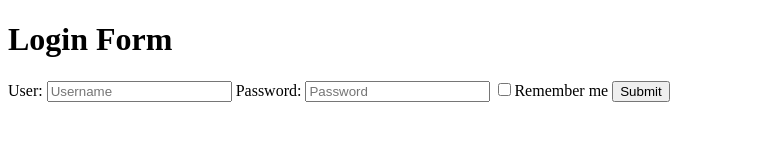
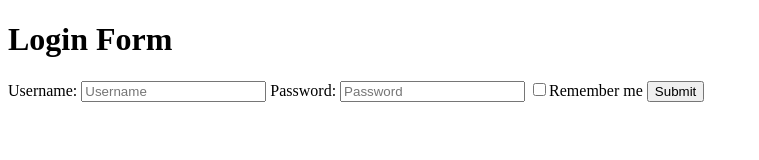
Before and after one commit to acciojob/remember-me-login-form-tejasvairal1234, a website: page main.html in a window 1280 px wide. Shown: the whole page, without its empty margins (0-759 px from the left). Drawn offline with Linux system fonts and the light colour scheme.

Commit message:
created a submission

```diff
--- a/main.html
+++ b/main.html
@@ -10,12 +10,12 @@
     <!-- the entire body must be written by student -->
     <h1>Login Form</h1>
     <form>
-		<label for="username">User:</label>
+		<label for="username">Username:</label>
       <input type="text" placeholder="Username" id="username" />
 		<label for="password">Password:</label>
       <input type="password" placeholder="Password" id="password" />
       <input type="checkbox" id="checkbox" /><label for="checkbox">Remember me</label>
-      <button type="submit" id="submit" value="Submit">Submit</button>
+      <input type="submit" id="submit" value="Submit">
       <button id="existing">Login as existing user</button>
     </form>
     <script type="text/javascript" src="./script.js"></script>
```
